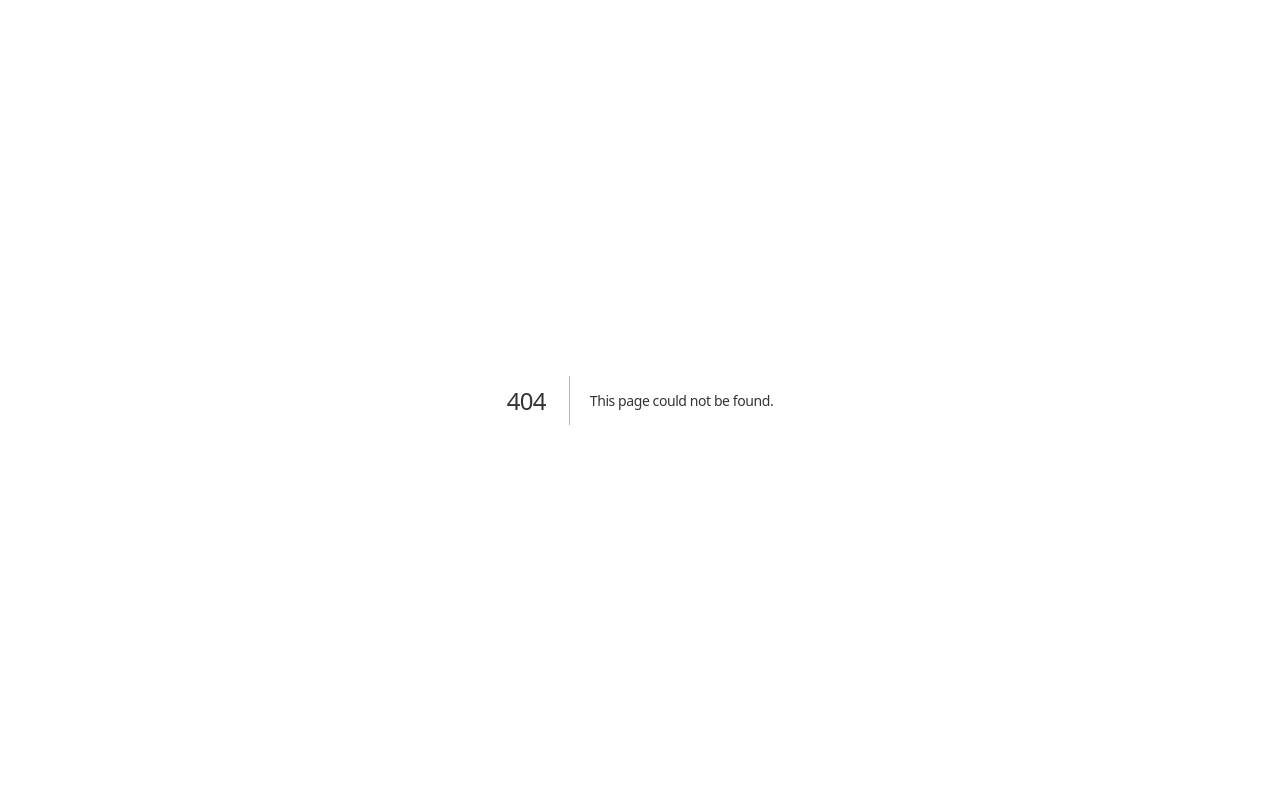
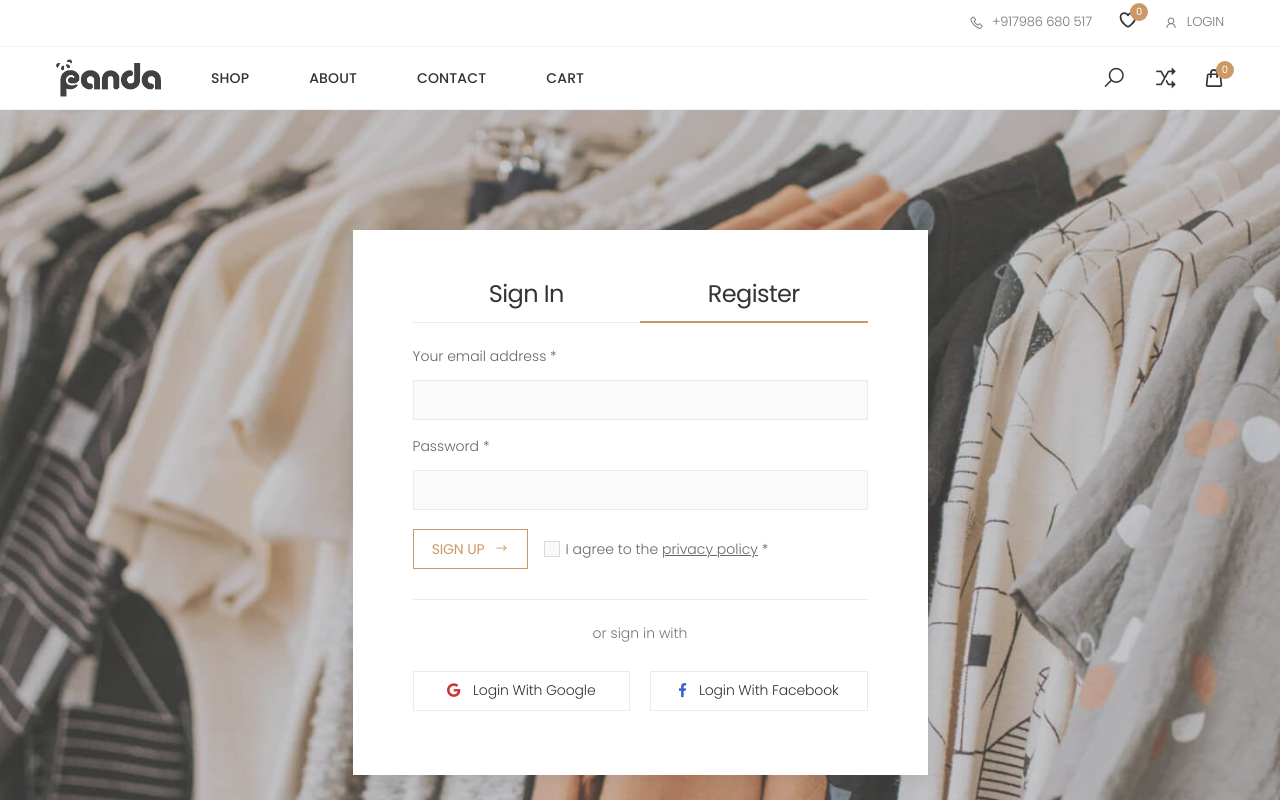
Before and after one commit to sandeepkamara12/panda-online-shop, a Next.js app: page /login in a window 1280 px wide. Before the commit this address had no page. Shown: the top 800 px of the page. Built offline with nearby package versions, Linux system fonts and the light colour scheme.

Commit message:
create a login page

```diff
--- /dev/null
+++ b/pages/login.js
@@ -0,0 +1,161 @@
+import Head from "next/head";
+import Script from "next/script";
+import Header from "./components/common/Header";
+import Footer from "./components/common/Footer";
+import ScrollToTop from "./components/common/ScrollToTop";
+import { ToastContainer, toast } from "react-toastify";
+import { useState } from "react";
+
+
+export default function Login() {
+    const [openModal, setOpenModal] = useState(false);
+    const closeModalFn = () => {
+        document.body.classList.remove('modal-open');
+        document.body.classList.remove('adjust-padding');
+        setOpenModal(false);
+      };
+
+      const openModalFn = () => {
+        document.body.classList.add('modal-open');
+        document.body.classList.add('adjust-padding');
+        setOpenModal(true);
+      };
+  return (
+    <>
+      <Head>
+        <title>Create Next App</title>
+        <meta name="description" content="Generated by create next app" />
+        <meta name="viewport" content="width=device-width, initial-scale=1" />
+        <link rel="icon" href="/favicon.ico" />
+      </Head>
+      <div className="page-wrapper">
+
+        <Header openModalFn={openModalFn} />
+
+        <main className="main">
+          <ToastContainer />
+
+            <div className="login-page bg-image pt-8 pb-8 pt-md-12 pb-md-12 pt-lg-17 pb-lg-17" style={{"backgroundImage": "url('/login-bg.jpg')"}}>
+            	<div className="container">
+            		<div className="form-box">
+            			<div className="form-tab">
+	            			<ul className="nav nav-pills nav-fill" role="tablist">
+							    <li className="nav-item">
+							        <a className="nav-link" id="signin-tab-2" data-toggle="tab" href="#signin-2" role="tab" aria-controls="signin-2" aria-selected="false">Sign In</a>
+							    </li>
+							    <li className="nav-item">
+							        <a className="nav-link active" id="register-tab-2" data-toggle="tab" href="#register-2" role="tab" aria-controls="register-2" aria-selected="true">Register</a>
+							    </li>
+							</ul>
+							<div className="tab-content">
+							    <div className="tab-pane fade" id="signin-2" role="tabpanel" aria-labelledby="signin-tab-2">
+							    	<form action="#">
+							    		<div className="form-group">
+							    			<label htmlFor="singin-email-2">Username or email address *</label>
+							    			<input type="text" className="form-control" id="singin-email-2" name="singin-email" required />
+							    		</div>
+
+							    		<div className="form-group">
+							    			<label htmlFor="singin-password-2">Password *</label>
+							    			<input type="password" className="form-control" id="singin-password-2" name="singin-password" required />
+							    		</div>
+
+							    		<div className="form-footer">
+							    			<button type="submit" className="btn btn-outline-primary-2">
+			                					<span>LOG IN</span>
+			            						<i className="icon-long-arrow-right"></i>
+			                				</button>
+
+			                				<div className="custom-control custom-checkbox">
+												<input type="checkbox" className="custom-control-input" id="signin-remember-2" />
+												<label className="custom-control-label" htmlFor="signin-remember-2">Remember Me</label>
+											</div>
+
+											<a href="#" className="forgot-link">Forgot Your Password?</a>
+							    		</div>
+							    	</form>
+							    	<div className="form-choice">
+								    	<p className="text-center">or sign in with</p>
+								    	<div className="row">
+								    		<div className="col-sm-6">
+								    			<a href="#" className="btn btn-login btn-g">
+								    				<i className="icon-google"></i>
+								    				Login With Google
+								    			</a>
+								    		</div>
+								    		<div className="col-sm-6">
+								    			<a href="#" className="btn btn-login btn-f">
+								    				<i className="icon-facebook-f"></i>
+								    				Login With Facebook
+								    			</a>
+								    		</div>
+								    	</div>
+							    	</div>
+							    </div>
+							    <div className="tab-pane fade show active" id="register-2" role="tabpanel" aria-labelledby="register-tab-2">
+							    	<form action="#">
+							    		<div className="form-group">
+							    			<label htmlFor="register-email-2">Your email address *</label>
+							    			<input type="email" className="form-control" id="register-email-2" name="register-email" required />
+							    		</div>
+
+							    		<div className="form-group">
+							    			<label htmlFor="register-password-2">Password *</label>
+							    			<input type="password" className="form-control" id="register-password-2" name="register-password" required />
+							    		</div>
+
+							    		<div className="form-footer">
+							    			<button type="submit" className="btn btn-outline-primary-2">
+			                					<span>SIGN UP</span>
+			            						<i className="icon-long-arrow-right"></i>
+			                				</button>
+
+			                				<div className="custom-control custom-checkbox">
+												<input type="checkbox" className="custom-control-input" id="register-policy-2" required />
+												<label className="custom-control-label" htmlFor="register-policy-2">I agree to the <a href="#">privacy policy</a> *</label>
+											</div>
+							    		</div>
+							    	</form>
+							    	<div className="form-choice">
+								    	<p className="text-center">or sign in with</p>
+								    	<div className="row">
+								    		<div className="col-sm-6">
+								    			<a href="#" className="btn btn-login btn-g">
+								    				<i className="icon-google"></i>
+								    				Login With Google
+								    			</a>
+								    		</div>
+								    		<div className="col-sm-6">
+								    			<a href="#" className="btn btn-login  btn-f">
+								    				<i className="icon-facebook-f"></i>
+								    				Login With Facebook
+								    			</a>
+								    		</div>
+								    	</div>
+							    	</div>
+							    </div>
+							</div>
+						</div>
+            		</div>
+            	</div>
+            </div>
+        </main>
+      </div>
+      <ScrollToTop />
+
+      <Footer />
+
+      <Script src="./scripts/jquery.min.js"></Script>
+      <Script src="./scripts/bootstrap.bundle.min.js"></Script>
+      <Script src="./scripts/jquery.hoverIntent.min.js"></Script>
+      <Script src="./scripts/jquery.waypoints.min.js"></Script>
+      <Script src="./scripts/superfish.min.js"></Script>
+      <Script src="./scripts/owl.carousel.min.js"></Script>
+      {/* <Script src="./scripts/wNumb.js"></Script> */}
+      <Script src="./scripts/bootstrap-input-spinner.js"></Script>
+      <Script src="./scripts/jquery.magnific-popup.min.js"></Script>
+      {/* <Script src="./scripts/nouislider.min.js"></Script> */}
+      <Script src="./scripts/main.js"></Script>
+    </>
+  );
+}
```
Also changed, not shown: public/login-bg.jpg (added).
